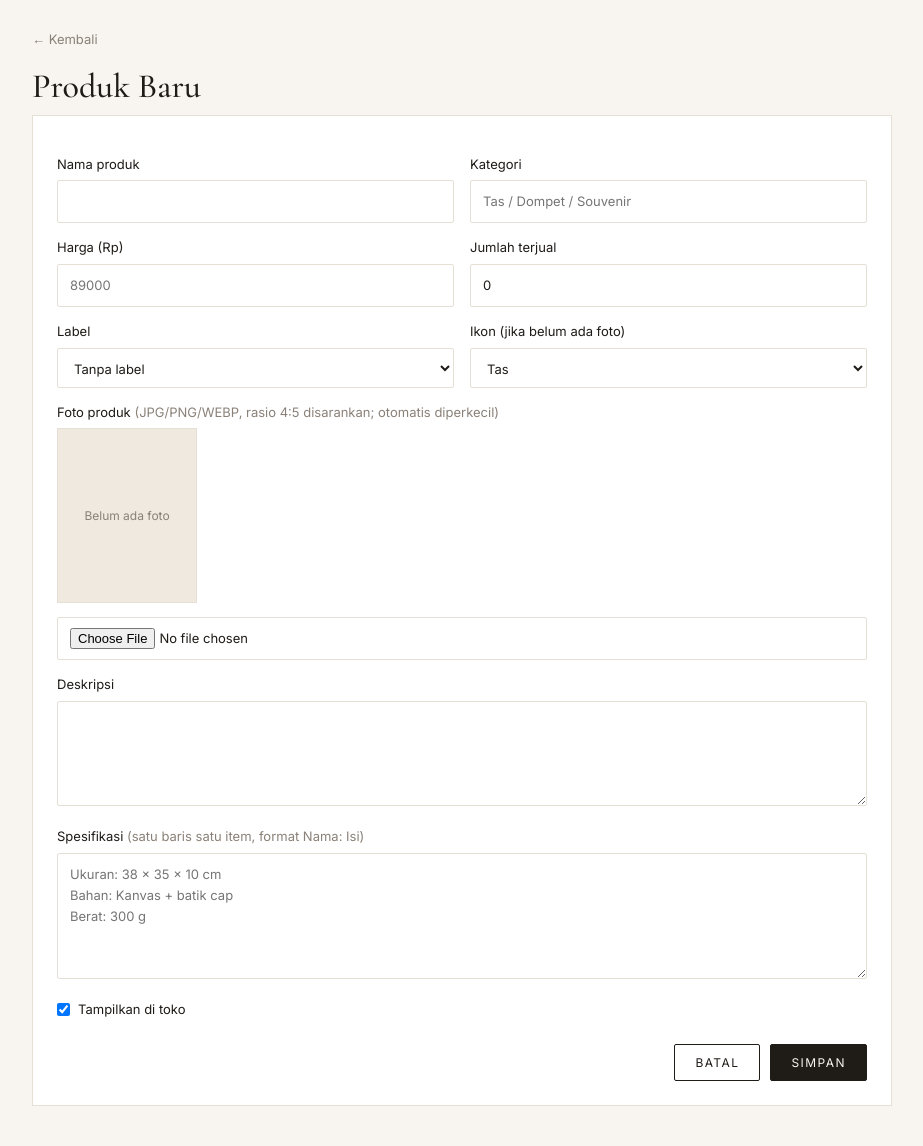
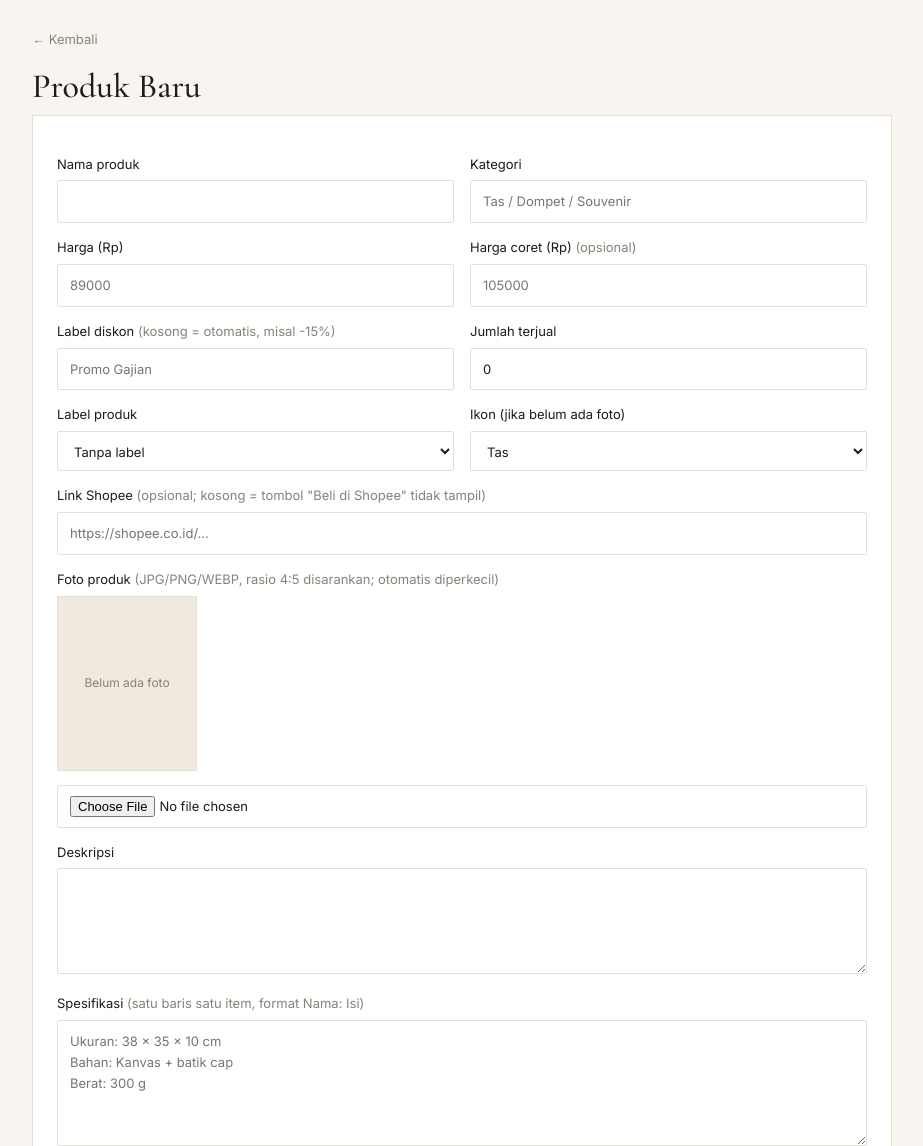
Before and after one commit to reztdev/risena-store-online, a Flask app: page /admin/produk/baru in a window 1280 px wide. Shown: the part 67-1213 px from the top of the page, without its empty margins (178-1101 px from the left). Run offline with Flask 3, Linux system fonts and the light colour scheme; the visitor is signed in with stand-in values (Sample User, id 1); data that the repository does not hold is empty.

Commit message:
Add optional fields for discount and Shopee link

```diff
--- a/backend/templates/form.html
+++ b/backend/templates/form.html
@@ -10,10 +10,13 @@
     <label>Kategori<input name="kategori" value="{{ p.kategori }}" list="kat" placeholder="Tas / Dompet / Souvenir" required>
       <datalist id="kat">{% for k in kategori %}<option value="{{ k }}">{% endfor %}</datalist></label>
     <label>Harga (Rp)<input name="harga" inputmode="numeric" value="{{ p.harga }}" placeholder="89000" required></label>
+    <label>Harga coret (Rp) <span class="muted">(opsional)</span><input name="harga_coret" inputmode="numeric" value="{{ p.harga_coret or '' }}" placeholder="105000"></label>
+    <label>Label diskon <span class="muted">(kosong = otomatis, misal -15%)</span><input name="label_diskon" maxlength="20" value="{{ p.label_diskon or '' }}" placeholder="Promo Gajian"></label>
     <label>Jumlah terjual<input name="terjual" inputmode="numeric" value="{{ p.terjual }}"></label>
-    <label>Label<select name="tag">{% for k, v in TAGS.items() %}<option value="{{ k }}" {{ 'selected' if p.tag == k }}>{{ v }}</option>{% endfor %}</select></label>
+    <label>Label produk<select name="tag">{% for k, v in TAGS.items() %}<option value="{{ k }}" {{ 'selected' if p.tag == k }}>{{ v }}</option>{% endfor %}</select></label>
     <label>Ikon (jika belum ada foto)<select name="ikon">{% for k, v in ICONS.items() %}<option value="{{ k }}" {{ 'selected' if p.ikon == k }}>{{ v }}</option>{% endfor %}</select></label>
   </div>
+  <label>Link Shopee <span class="muted">(opsional; kosong = tombol "Beli di Shopee" tidak tampil)</span><input name="shopee" value="{{ p.shopee or '' }}" placeholder="https://shopee.co.id/..."></label>
   <label>Foto produk <span class="muted">(JPG/PNG/WEBP, rasio 4:5 disarankan; otomatis diperkecil)</span>
     <div class="preview" id="prev" {% if p.foto %}style="background-image:url('/{{ p.foto }}')"{% endif %}>{% if not p.foto %}Belum ada foto{% endif %}</div>
     <input type="file" name="foto" accept="image/png,image/jpeg,image/webp" data-preview="prev"></label>
```
